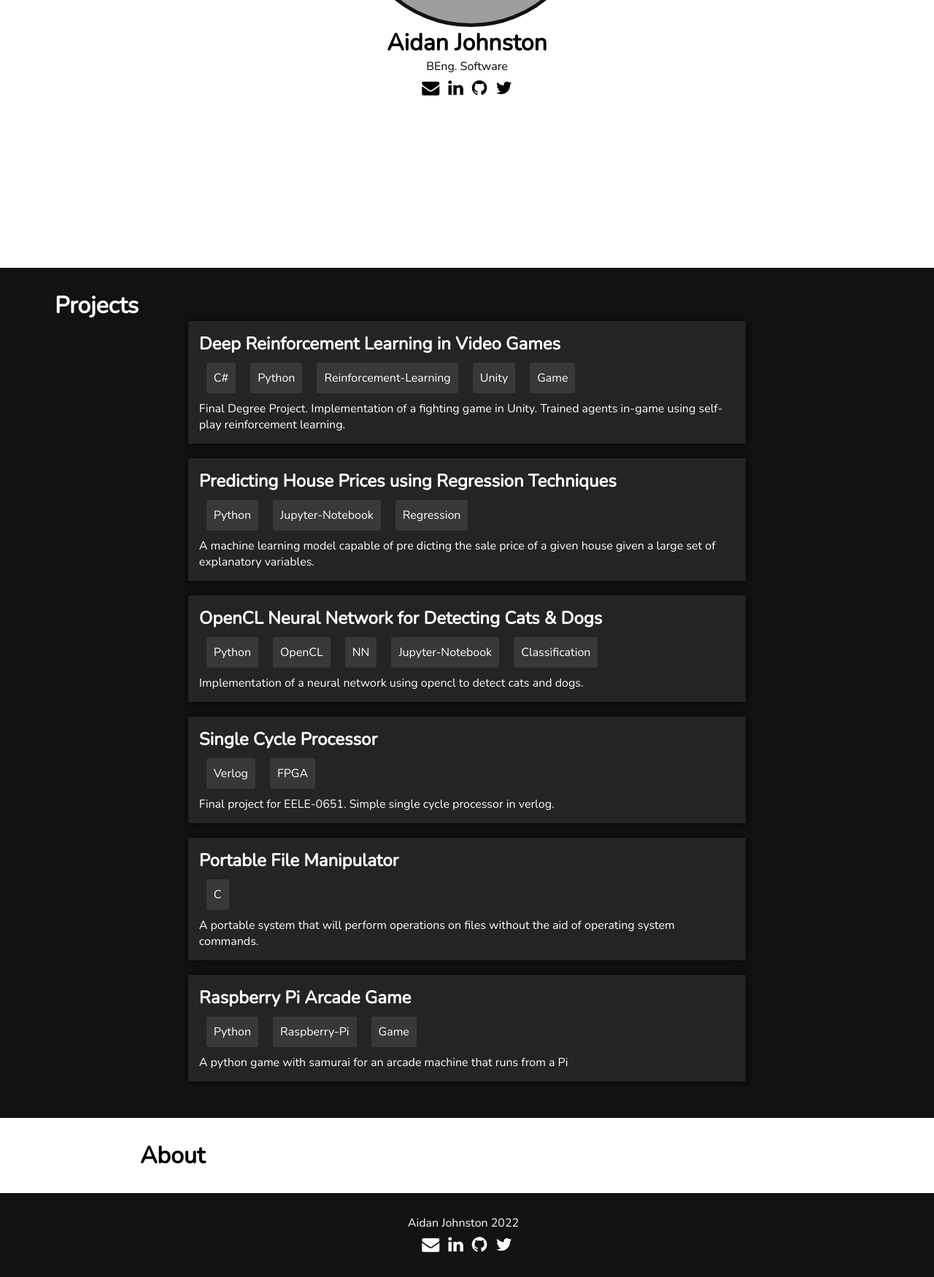
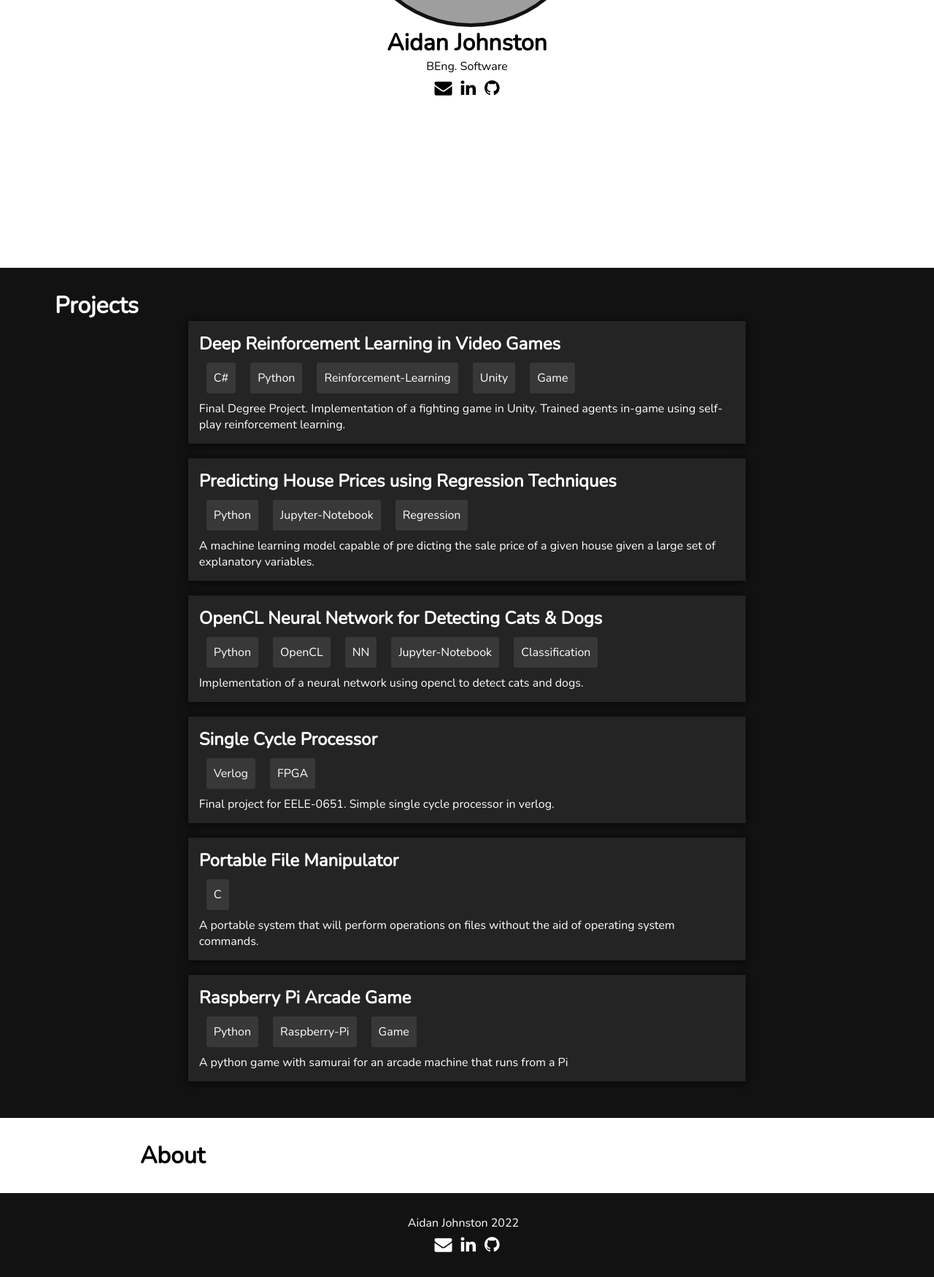
Before and after one commit to AidanJohnston/AidanJohnston.github.io, a Jekyll site: the page built from index.html, in a window 1280 px wide. Shown: the part 583-2333 px from the top of the page at 73% size. Built offline with Jekyll 4.4.1, drawn with Linux system fonts in a browser that asks for light colours; grey boxes are pictures that could not be loaded.

Commit message:
remove twitter

```diff
--- a/_includes/socials.html
+++ b/_includes/socials.html
@@ -2,5 +2,4 @@
     <a href="mailto:aidanjhnston@gmail.com" class="fa fa-envelope"></a>
     <a href="https://www.linkedin.com/in/aidan-johnston-22938a1b2/" class="fa fa-linkedin"></a>
     <a href="https://github.com/AidanJohnston" class="fa fa-github"></a>
-    <a href="https://twitter.com/Half_Roman" class="fa fa-twitter"></a>
 </div>
```
